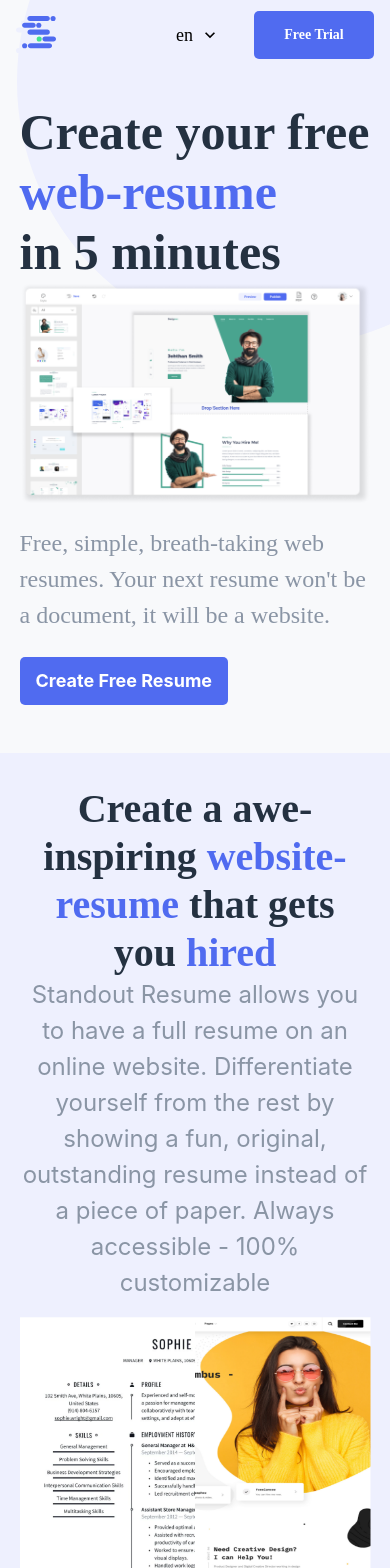
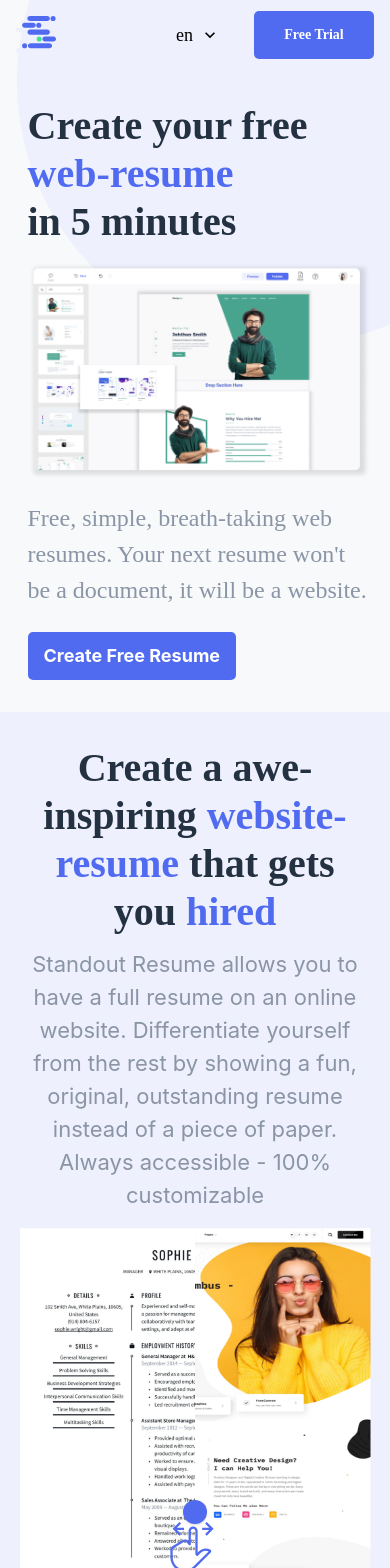
Before and after one commit to Achiaga/open-website-builder, a Next.js app: page / in a window 390 px wide. Shown: the top 1568 px of the page. Built offline with nearby package versions, Linux system fonts and the light colour scheme; a web font is replaced by a local one.

Commit message:
fix: width text responsive

```diff
--- a/pages/components/comparison/index.js
+++ b/pages/components/comparison/index.js
@@ -21,7 +21,7 @@ const INITIAL_SLIDE_VALUE = 50;
 const TextSlider = () => {
 	const [t] = useTranslation();
 	return (
-		<Box d={['flex', 'none']} mt='3rem' alignItems='center'>
+		<Box d={['none', 'flex']} mt='3rem' alignItems='center'>
 			<CheckIcon />
 			<Text fontSize='26px' textAlign='center' fontWeight='700'>
 				{t.comparison.sexy_1_mobile}
@@ -113,6 +113,7 @@ const Comparison = () => {
 			justifyContent='center'
 			alignItems='center'
 			width={['100vw', '100%']}
+			paddingBottom={['1.5rem', '0']}
 			mx={['auto', 0]}>
 			<Box
 				width={['90vw', '100%']}
@@ -144,6 +145,7 @@ const Comparison = () => {
 					fontSize={['2.5rem', '50px']}
 					lineHeight={['3rem', '4rem']}
 					width={['auto', '70rem']}
+					paddingBottom={['0.75rem', '0']}
 					mx='auto'>
 					{t.comparison.title_1}
 					<Text as='span' color='primary.500'>
@@ -158,7 +160,7 @@ const Comparison = () => {
 					as='h2'
 					textAlign='center'
 					position='relative'
-					fontSize='24px'
+					fontSize={['22px', '24px']}
 					my={['2rem', '1rem']}
 					width={['auto', '60rem']}
 					m={['auto']}
@@ -176,7 +178,7 @@ const Comparison = () => {
 					paddingTop='5rem'
 					paddingX='2rem'>
 					<Box
-						display='flex'
+						display={['none', 'flex']}
 						flexDirection='column'
 						justifyContent='center'
 						alignItems='center'
@@ -208,14 +210,14 @@ const Comparison = () => {
 						/>
 					</Box>
 					<Box
-						display='flex'
+						display={['none', 'flex']}
 						flexDirection='column'
 						justifyContent='center'
 						alignItems='center'
 						width='100%'
 						height='100%'
 						ml='15px'>
-						<Box display='flex' paddingBottom='2rem'>
+						<Box display={['none', 'flex']} paddingBottom='2rem'>
 							<CheckIcon />
 							<Text
 								paddingLeft='1.5rem'
--- a/pages/components/features/index.js
+++ b/pages/components/features/index.js
@@ -124,7 +124,8 @@ const Features = ({ handleFreeTrial }) => {
 					width={['100%', '30%']}>
 					<Box>
 						<Text
-							width={['200px', '100%']}
+							width={['auto', '100%']}
+							paddingLeft={['1rem', '0']}
 							onClick={handleTextIndex}
 							id='0'
 							cursor='pointer'
@@ -156,7 +157,8 @@ const Features = ({ handleFreeTrial }) => {
 					</Box>
 					<Box>
 						<Text
-							width={['200px', '100%']}
+							width={['auto', '100%']}
+							paddingLeft={['1rem', '0']}
 							color={textIndex === 1 ? `primary.500` : `primary.300`}
 							fontFamily='Montserrat'
 							onClick={handleTextIndex}
@@ -189,7 +191,8 @@ const Features = ({ handleFreeTrial }) => {
 					</Box>
 					<Box>
 						<Text
-							width={['200px', '100%']}
+							width={['auto', '100%']}
+							paddingLeft={['1rem', '0']}
 							color={textIndex === 2 ? `primary.500` : `primary.300`}
 							fontFamily='Montserrat'
 							onClick={handleTextIndex}
@@ -222,7 +225,8 @@ const Features = ({ handleFreeTrial }) => {
 					</Box>
 					<Box>
 						<Text
-							width={'210px'}
+							width={['auto', '100%']}
+							paddingLeft={['1rem', '0']}
 							color={textIndex === 3 ? `primary.500` : `primary.300`}
 							fontFamily='Montserrat'
 							onClick={handleTextIndex}
@@ -255,7 +259,8 @@ const Features = ({ handleFreeTrial }) => {
 					</Box>
 					<Box>
 						<Text
-							width={'210px'}
+							width={['auto', '100%']}
+							paddingLeft={['1rem', '0']}
 							color={textIndex === 4 ? `primary.500` : `primary.300`}
 							fontFamily='Montserrat'
 							onClick={handleTextIndex}
@@ -286,7 +291,10 @@ const Features = ({ handleFreeTrial }) => {
 							</Text>
 						)}
 					</Box>
-					<Button onClick={handleFreeTrial} marginTop='2rem'>
+					<Button
+						marginLeft={['1rem', '0']}
+						onClick={handleFreeTrial}
+						marginTop='2rem'>
 						{t.features.button}
 					</Button>
 				</Box>
--- a/pages/components/hero/index.js
+++ b/pages/components/hero/index.js
@@ -1,12 +1,12 @@
-import Image from 'next/image'
-import { Box, Text, useMediaQuery } from '@chakra-ui/react'
+import Image from 'next/image';
+import { Box, Text, useMediaQuery } from '@chakra-ui/react';
 
-import { useTranslation } from '../../../hooks/translation'
-import Button from '../../../Components/Button'
+import { useTranslation } from '../../../hooks/translation';
+import Button from '../../../Components/Button';
 
 const Hero = ({ handleFreeTrial }) => {
-	const [t] = useTranslation()
-	const [isSmallerThan900] = useMediaQuery('(max-width: 900px)')
+	const [t] = useTranslation();
+	const [isSmallerThan900] = useMediaQuery('(max-width: 900px)');
 
 	return (
 		<Box
@@ -17,8 +17,8 @@ const Hero = ({ handleFreeTrial }) => {
 			alignItems='center'
 			width={['90vw', '100%']}
 			marginTop={[0, '1.25rem']}
-			marginBottom={['3rem', '6.5rem']}
-			pl={['0', '6rem']}>
+			marginBottom={['2rem', '6.5rem']}
+			pl={['0.5rem', '6rem']}>
 			<Box
 				display='flex'
 				flexDirection='column'
@@ -29,12 +29,13 @@ const Hero = ({ handleFreeTrial }) => {
 				marginTop='2rem'>
 				<Text
 					as='h1'
-					width='426px'
 					fontWeight='bold'
 					color='black'
 					fontFamily='Montserrat'
-					fontSize='50px'
-					lineHeight='60px'>
+					fontSize={['2.5rem', '50px']}
+					lineHeight={['3rem', '60px']}
+					width={['auto', '426px']}
+					paddingBottom={['1rem', '0']}>
 					{t.hero.title_1}
 					<Text as='span' color='primary.500'>
 						{t.hero.title_color_2}
@@ -90,7 +91,7 @@ const Hero = ({ handleFreeTrial }) => {
 				)}
 			</Box>
 		</Box>
-	)
-}
+	);
+};
 
-export default Hero
+export default Hero;
--- a/pages/components/steps/index.js
+++ b/pages/components/steps/index.js
@@ -23,6 +23,7 @@ const Steps = () => {
 				fontFamily='Montserrat'
 				fontSize={['2.5rem', '50px']}
 				lineHeight={['3rem', '4rem']}
+				paddingX={['0.75rem', '0']}
 				width={['auto', '50rem']}>
 				{t.steps.title}
 			</Text>
@@ -32,8 +33,8 @@ const Steps = () => {
 				justifyContent='space-between'
 				alignItems='center'
 				width='100%'
-				paddingTop='5rem'
-				paddingX='2rem'
+				paddingTop={['2rem', '5rem']}
+				paddingX={['1rem', '2rem']}
 				flexDir={['column', 'row']}>
 				<Box
 					w='300px'
```
